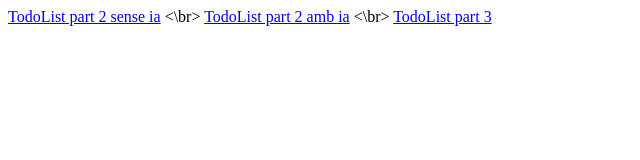
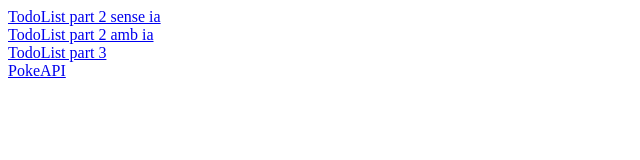
Before and after one commit to pepbote/index, a plain HTML site: page index.html in a window 1280 px wide. Shown: the whole page, without its empty margins (0-640 px from the left). Drawn offline with Linux system fonts and the light colour scheme.

Commit message:
Update index.html

```diff
--- a/index.html
+++ b/index.html
@@ -7,9 +7,11 @@
 </head>
 <body>
     <a href="https://pepbote.github.io/todoList-p2/" target="_blank">TodoList part 2 sense ia</a>
-    <\br>
+    <br>
     <a href="https://pepbote.github.io/todoListIA/" target="_blank">TodoList part 2 amb ia</a>
-    <\br>
+    <br>
     <a href="https://pepbote.github.io/todo_list_P3/" target="_blank">TodoList part 3</a>
+    <br>
+    <a href="https://pepbote.github.io/pokeAPI/" target="_blank">PokeAPI</a>
 </body>
 </html>
```
